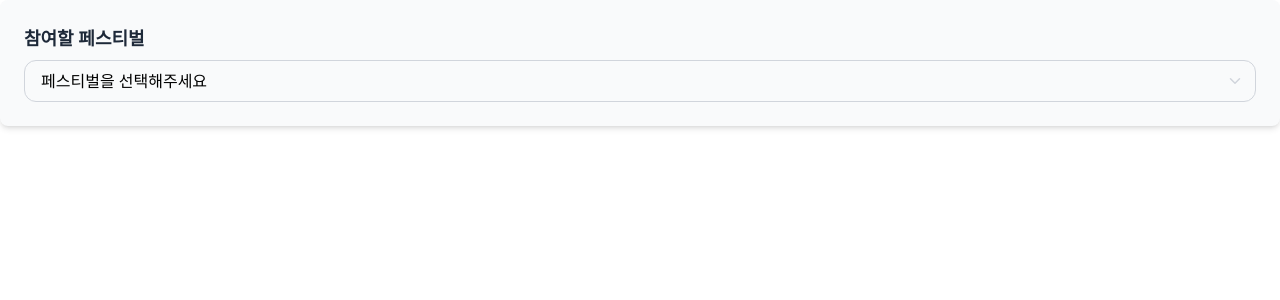
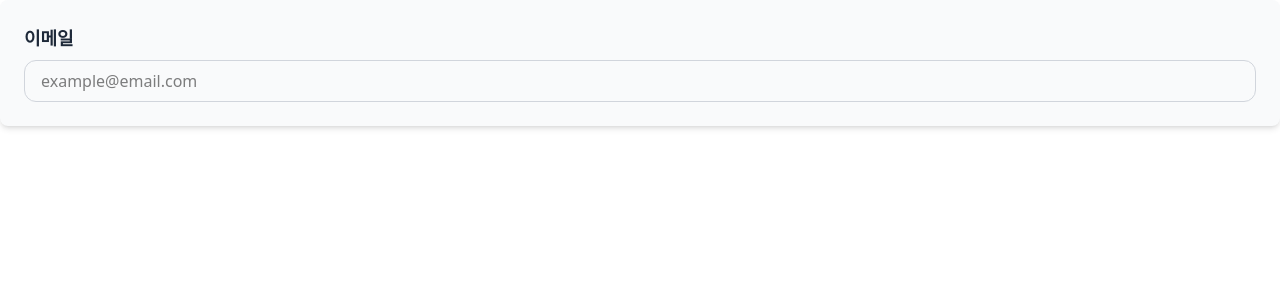
Before and after one commit to jadewisemann/codeit_sprint_9th_fe__3th__1st, a Next.js app: page / in a window 1280 px wide. Shown: the top 300 px of the page. Built offline with nearby package versions, Linux system fonts and the light colour scheme.

Commit message:
Input 컴포넌트 에러 메시지만 보이고 테두리 안보이던 문제 수정

```diff
--- a/src/app/components/Input.tsx
+++ b/src/app/components/Input.tsx
@@ -99,12 +99,22 @@ const Input = ({
   const rightPadding =
     isSelectType || isPasswordType ? sizeMap.inputPaddingRight : '';
 
+  const shouldShowError = (): boolean => {
+    if (!touched) return false;
+    if (error?.required && !value) return true;
+    if (error?.minLength && value.length < error.minLength) return true;
+    if (error?.pattern && !error.pattern.test(value)) return true;
+    return false;
+  };
+
+  const showError = shouldShowError();
+
   const inputClass = clsx(
     baseInput,
     sizeMap.input,
     rightPadding,
     isSelectType && 'appearance-none',
-    touched && error?.required && !value
+    showError
       ? 'border border-red-500 focus:outline-red-500'
       : isUnselected
         ? 'border border-orange-400 focus:outline-orange-400'
@@ -146,16 +156,6 @@ const Input = ({
         autoCompleteValue = 'off';
     }
   }
-
-  const shouldShowError = (): boolean => {
-    if (!touched) return false;
-    if (error?.required && !value) return true;
-    if (error?.minLength && value.length < error.minLength) return true;
-    if (error?.pattern && !error.pattern.test(value)) return true;
-    return false;
-  };
-
-  const showError = shouldShowError();
 
   const getErrorMessage = () => {
     if (error?.validateMessage) return error.validateMessage;
--- a/src/app/page.tsx
+++ b/src/app/page.tsx
@@ -4,31 +4,29 @@ import { useState } from 'react';
 import Input from './components/Input';
 
 const Home = () => {
-  const [festival, setFestival] = useState('');
+  const [email, setEmail] = useState('');
 
   const handleChange = (
     e: React.ChangeEvent<HTMLInputElement | HTMLSelectElement>
   ) => {
-    setFestival(e.target.value);
+    setEmail(e.target.value);
   };
-
-  const festivalOptions = [
-    { label: '서울재즈페스티벌', value: 'seoul-jazz' },
-    { label: '월드디제이페스티벌', value: 'world-dj' },
-    { label: '그린플러그드', value: 'greenplugged' },
-  ];
 
   return (
     <div className='space-y-6 rounded-lg bg-gray-50 p-6 shadow-md'>
       <Input
-        label='참여할 페스티벌'
-        id='festival'
-        name='festival'
-        type='select'
-        value={festival}
+        label='이메일'
+        id='email'
+        name='email'
+        type='email'
+        value={email}
         onChange={handleChange}
-        options={festivalOptions}
-        defaultOptionLabel='페스티벌을 선택해주세요'
+        placeholder='example@email.com'
+        error={{
+          required: true,
+          pattern: /^[^\s@]+@[^\s@]+\.[^\s@]+$/,
+          validateMessage: '유효한 이메일 형식을 입력해주세요',
+        }}
         size='md'
       />
     </div>
```
Lines whose indentation alone changed are shown as unchanged.
